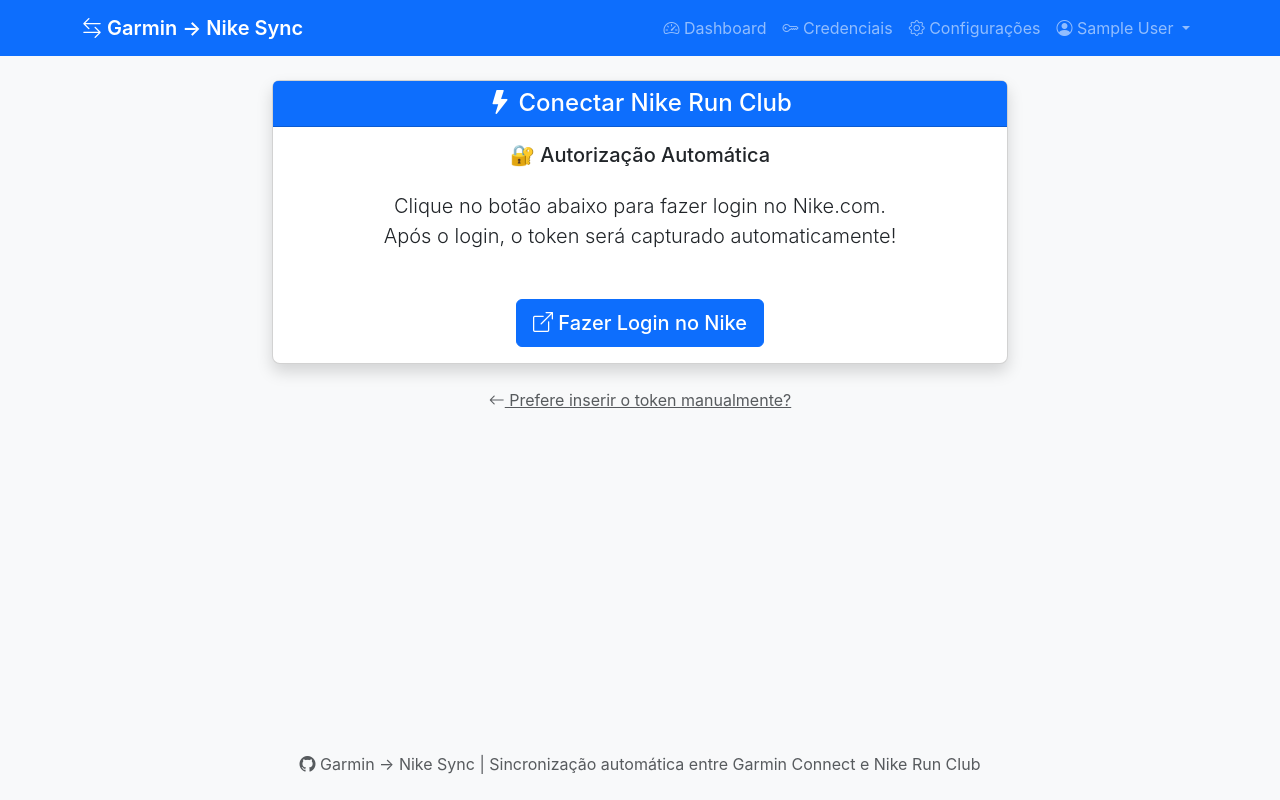
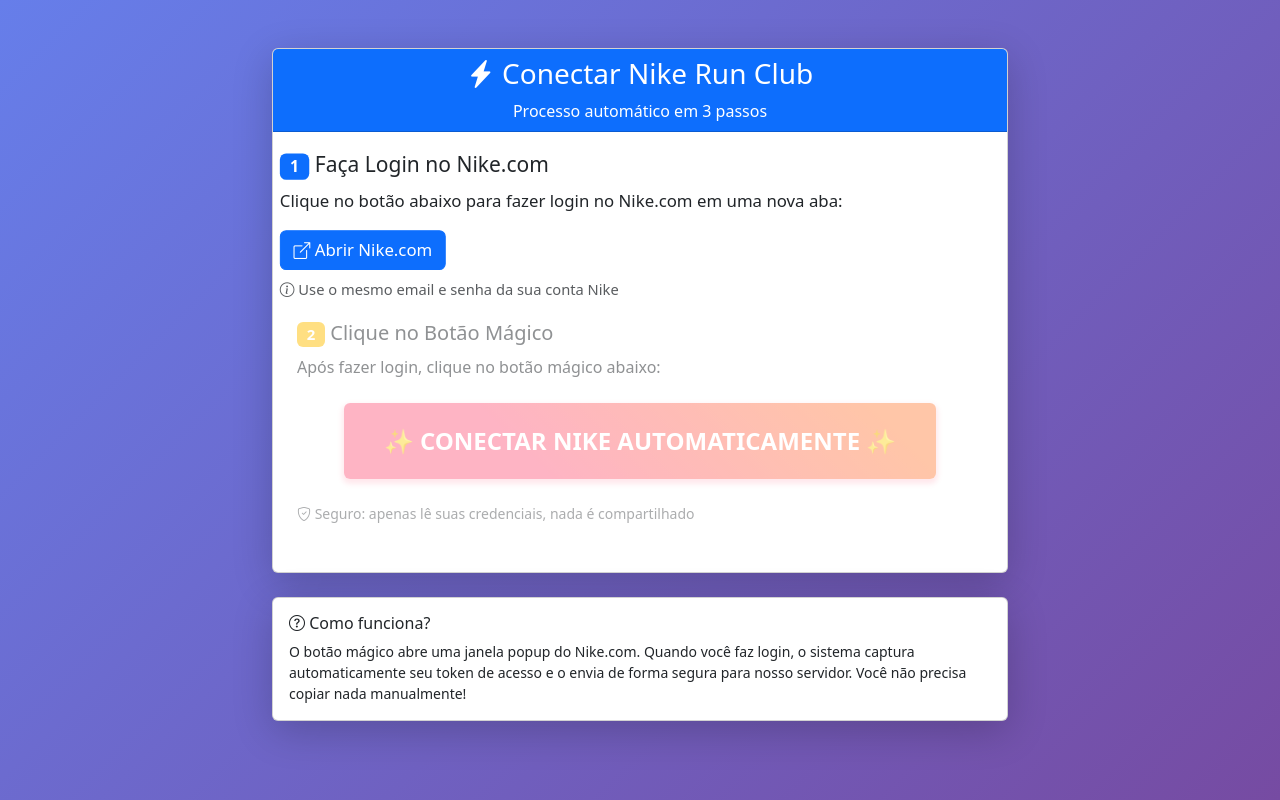
Before and after one commit to MoisesDelfino/garmin-nike-sync, a Flask app: page /nike/connect in a window 1280 px wide. Run offline with Flask 3, Linux system fonts and the light colour scheme; the visitor is signed in with stand-in values (Sample User, id 1).

Commit message:
✨ Nike OAuth automático via popup - 100% sem digitação
- Remove tentativas de autenticação Nike via API (não confiável)
- Implementa fluxo OAuth automático com popup
- Usuário clica em 'Botão Mágico' → faz login Nike → token capturado automaticamente
- Interface linda com 3 passos visuais
- Zero copiar/colar, zero console.log
- Sistema monitora popup e captura token da URL de redirecionamento
- Fallback robusto se usuário fechar popup
- Remove campos email/senha Nike do formulário
- Simplifica credentials para apenas Garmin + botão Nike

UX: Usuário só clica e faz login - tudo automático!

```diff
--- a/app.py
+++ b/app.py
@@ -19,7 +19,6 @@
 from web.sync_manager import SyncManager
 from web.scheduler import init_scheduler
 from web.nike_auth import nike_auth_bp
-from src.nike_client import NikeClient
 from flask_migrate import Migrate
 
 
@@ -202,10 +201,9 @@
     @app.route('/credentials', methods=['GET', 'POST'])
     @login_required
     def credentials():
-        """Configurar credenciais Garmin e Nike"""
+        """Configurar credenciais Garmin"""
         if request.method == 'POST':
             data = request.form
-            has_changes = False
 
             # Salva credenciais Garmin
             if data.get('garmin_email') and data.get('garmin_password'):
@@ -213,48 +211,19 @@
                     data['garmin_email'],
                     data['garmin_password']
                 )
-                has_changes = True
+                db.session.commit()
                 logger.info(f"Garmin credentials updated for user: {current_user.email}")
-
-            # Salva credenciais Nike e autentica automaticamente
-            if data.get('nike_email') and data.get('nike_password'):
-                nike_email = data['nike_email'].strip()
-                nike_password = data['nike_password'].strip()
-
-                # Tenta autenticar no Nike e obter token
-                logger.info(f"Attempting Nike authentication for user: {current_user.email}")
-                success, access_token, error_msg = NikeClient.authenticate(nike_email, nike_password)
-
-                if success and access_token:
-                    # Salva credenciais e token
-                    current_user.set_nike_credentials(nike_email, nike_password)
-                    current_user.set_nike_token(access_token)
-                    has_changes = True
-                    logger.success(f"Nike authentication successful for user: {current_user.email}")
-                    flash('Credenciais Nike salvas e autenticadas com sucesso!', 'success')
-                else:
-                    # Autenticação falhou
-                    logger.error(f"Nike authentication failed for user {current_user.email}: {error_msg}")
-                    flash(f'Erro ao autenticar no Nike: {error_msg}', 'error')
-
-            # Commit alterações se houver
-            if has_changes:
-                db.session.commit()
-
-                # Verifica se agora tem todas as credenciais
-                if current_user.has_credentials():
-                    flash('Todas as credenciais configuradas! A sincronização automática está ativa.', 'success')
+                flash('Credenciais Garmin salvas com sucesso!', 'success')
+            else:
+                flash('Email e senha Garmin são obrigatórios', 'error')
 
             return redirect(url_for('credentials'))
 
         # GET - mostra formulário
         garmin_email, _ = current_user.get_garmin_credentials()
-        nike_email, _ = current_user.get_nike_credentials()
 
         return render_template('credentials.html',
                              garmin_email=garmin_email or '',
-                             nike_email=nike_email or '',
-                             has_nike=bool(current_user.nike_email_enc),
                              has_nike_token=bool(current_user.nike_token_enc))
 
     @app.route('/settings', methods=['GET', 'POST'])
--- a/web/nike_auth.py
+++ b/web/nike_auth.py
@@ -13,8 +13,8 @@
 @nike_auth_bp.route('/nike/connect')
 @login_required
 def nike_connect():
-    """Página para conectar conta Nike"""
-    return render_template('nike_connect.html')
+    """Página para conectar conta Nike com OAuth automático"""
+    return render_template('nike_connect_auto.html')
 
 
 @nike_auth_bp.route('/nike/callback', methods=['POST'])
--- /dev/null
+++ b/web/templates/nike_connect_auto.html
@@ -0,0 +1,220 @@
+<!DOCTYPE html>
+<html lang="pt-BR">
+<head>
+    <meta charset="UTF-8">
+    <meta name="viewport" content="width=device-width, initial-scale=1.0">
+    <title>Conectar Nike - Garmin → Nike Sync</title>
+    <link href="https://cdn.jsdelivr.net/npm/bootstrap@5.3.0/dist/css/bootstrap.min.css" rel="stylesheet">
+    <link rel="stylesheet" href="https://cdn.jsdelivr.net/npm/bootstrap-icons@1.11.0/font/bootstrap-icons.css">
+    <style>
+        body { background: linear-gradient(135deg, #667eea 0%, #764ba2 100%); min-height: 100vh; }
+        .card { box-shadow: 0 10px 40px rgba(0,0,0,0.2); }
+        .step { opacity: 0.5; transition: all 0.3s; }
+        .step.active { opacity: 1; transform: scale(1.05); }
+        .btn-magic {
+            background: linear-gradient(45deg, #FE6B8B 30%, #FF8E53 90%);
+            border: none;
+            color: white;
+            padding: 20px 40px;
+            font-size: 1.5rem;
+            font-weight: bold;
+            box-shadow: 0 3px 5px 2px rgba(255, 105, 135, .3);
+            transition: all 0.3s;
+        }
+        .btn-magic:hover { transform: translateY(-3px); box-shadow: 0 6px 10px 4px rgba(255, 105, 135, .4); }
+        .token-preview {
+            font-family: 'Courier New', monospace;
+            background: #f8f9fa;
+            padding: 15px;
+            border-radius: 8px;
+            word-break: break-all;
+            max-height: 150px;
+            overflow-y: auto;
+        }
+    </style>
+</head>
+<body>
+    <div class="container py-5">
+        <div class="row justify-content-center">
+            <div class="col-md-8">
+                <div class="card">
+                    <div class="card-header bg-primary text-white text-center">
+                        <h3><i class="bi bi-lightning-charge-fill"></i> Conectar Nike Run Club</h3>
+                        <p class="mb-0">Processo automático em 3 passos</p>
+                    </div>
+                    <div class="card-body p-4">
+
+                        <!-- Passo 1: Login -->
+                        <div id="step1" class="step active mb-4">
+                            <h5><span class="badge bg-primary">1</span> Faça Login no Nike.com</h5>
+                            <p>Clique no botão abaixo para fazer login no Nike.com em uma nova aba:</p>
+                            <a href="https://www.nike.com/member/profile" target="_blank" class="btn btn-primary" id="btnOpenNike">
+                                <i class="bi bi-box-arrow-up-right"></i> Abrir Nike.com
+                            </a>
+                            <p class="text-muted small mt-2">
+                                <i class="bi bi-info-circle"></i> Use o mesmo email e senha da sua conta Nike
+                            </p>
+                        </div>
+
+                        <!-- Passo 2: Botão Mágico -->
+                        <div id="step2" class="step mb-4">
+                            <h5><span class="badge bg-warning">2</span> Clique no Botão Mágico</h5>
+                            <p>Após fazer login, clique no botão mágico abaixo:</p>
+                            <div class="text-center my-4">
+                                <button class="btn btn-magic" id="btnMagic" onclick="capturarTokenNike()">
+                                    ✨ CONECTAR NIKE AUTOMATICAMENTE ✨
+                                </button>
+                            </div>
+                            <p class="text-muted small">
+                                <i class="bi bi-shield-check"></i> Seguro: apenas lê suas credenciais, nada é compartilhado
+                            </p>
+                        </div>
+
+                        <!-- Passo 3: Sucesso -->
+                        <div id="step3" class="step d-none mb-4">
+                            <h5><span class="badge bg-success">3</span> Nike Conectado!</h5>
+                            <div class="alert alert-success">
+                                <h6><i class="bi bi-check-circle-fill"></i> Sucesso!</h6>
+                                <p class="mb-0">Seu token Nike foi capturado e salvo com sucesso!</p>
+                            </div>
+                            <div id="tokenPreview" class="token-preview mb-3"></div>
+                            <a href="{{ url_for('dashboard') }}" class="btn btn-success btn-lg w-100">
+                                <i class="bi bi-arrow-right-circle"></i> Ir para Dashboard
+                            </a>
+                        </div>
+
+                        <!-- Loading -->
+                        <div id="loading" class="d-none text-center">
+                            <div class="spinner-border text-primary" role="status"></div>
+                            <p class="mt-2">Processando...</p>
+                        </div>
+
+                        <!-- Erro -->
+                        <div id="error" class="alert alert-danger d-none"></div>
+
+                    </div>
+                </div>
+
+                <!-- Informações -->
+                <div class="card mt-4">
+                    <div class="card-body">
+                        <h6><i class="bi bi-question-circle"></i> Como funciona?</h6>
+                        <p class="small mb-0">
+                            O botão mágico abre uma janela popup do Nike.com. Quando você faz login,
+                            o sistema captura automaticamente seu token de acesso e o envia de forma
+                            segura para nosso servidor. Você não precisa copiar nada manualmente!
+                        </p>
+                    </div>
+                </div>
+            </div>
+        </div>
+    </div>
+
+    <script>
+        let nikeWindow = null;
+
+        document.getElementById('btnOpenNike').addEventListener('click', function() {
+            // Ativa próximo passo
+            setTimeout(() => {
+                document.getElementById('step2').classList.add('active');
+            }, 1000);
+        });
+
+        async function capturarTokenNike() {
+            try {
+                document.getElementById('loading').classList.remove('d-none');
+                document.getElementById('error').classList.add('d-none');
+
+                // Abre popup Nike para login OAuth
+                const width = 600;
+                const height = 700;
+                const left = (screen.width / 2) - (width / 2);
+                const top = (screen.height / 2) - (height / 2);
+
+                nikeWindow = window.open(
+                    'https://unite.nike.com/s3/unite/mobile.html?androidSDKVersion=3.1.0&corsoverride=https://unite.nike.com&uxid=com.nike.sport.running.ios&locale=en_US&backendEnvironment=identity&view=login&clientId=HlHa2Cje3ctlaOqnxvgZXNaAs7T9nAuH',
+                    'Nike Login',
+                    `width=${width},height=${height},left=${left},top=${top},scrollbars=yes`
+                );
+
+                // Monitora URL da janela para capturar token
+                const interval = setInterval(() => {
+                    try {
+                        if (nikeWindow.closed) {
+                            clearInterval(interval);
+                            document.getElementById('loading').classList.add('d-none');
+                            mostrarErro('Janela fechada antes de completar o login');
+                            return;
+                        }
+
+                        const url = nikeWindow.location.href;
+
+                        // Verifica se há access_token na URL
+                        if (url.includes('access_token=')) {
+                            const params = new URLSearchParams(url.split('#')[1] || url.split('?')[1]);
+                            const token = params.get('access_token');
+
+                            if (token) {
+                                clearInterval(interval);
+                                nikeWindow.close();
+                                enviarToken(token);
+                            }
+                        }
+                    } catch (e) {
+                        // Cross-origin error é esperado até o redirecionamento
+                    }
+                }, 500);
+
+                // Timeout após 5 minutos
+                setTimeout(() => {
+                    if (nikeWindow && !nikeWindow.closed) {
+                        clearInterval(interval);
+                        nikeWindow.close();
+                        document.getElementById('loading').classList.add('d-none');
+                        mostrarErro('Timeout: login não completado em 5 minutos');
+                    }
+                }, 300000);
+
+            } catch (error) {
+                document.getElementById('loading').classList.add('d-none');
+                mostrarErro('Erro ao abrir janela de login: ' + error.message);
+            }
+        }
+
+        async function enviarToken(token) {
+            try {
+                const response = await fetch('/nike/callback', {
+                    method: 'POST',
+                    headers: {
+                        'Content-Type': 'application/json',
+                    },
+                    body: JSON.stringify({ token: token })
+                });
+
+                const result = await response.json();
+
+                document.getElementById('loading').classList.add('d-none');
+
+                if (response.ok && result.success) {
+                    // Sucesso!
+                    document.getElementById('step2').classList.remove('active');
+                    document.getElementById('step3').classList.remove('d-none');
+                    document.getElementById('step3').classList.add('active');
+                    document.getElementById('tokenPreview').textContent = `Token: ${token.substring(0, 50)}...`;
+                } else {
+                    mostrarErro(result.error || 'Erro ao salvar token');
+                }
+            } catch (error) {
+                document.getElementById('loading').classList.add('d-none');
+                mostrarErro('Erro ao enviar token: ' + error.message);
+            }
+        }
+
+        function mostrarErro(mensagem) {
+            const errorDiv = document.getElementById('error');
+            errorDiv.textContent = mensagem;
+            errorDiv.classList.remove('d-none');
+        }
+    </script>
+</body>
+</html>
```
Also changed, not shown: RENDER-SETUP-URGENTE.md (added, +71 -0 lines), src/nike_client.py (+102 -49 lines), test_persistence.py (added, +98 -0 lines), web/templates/credentials.html (+29 -26 lines), instance/garmin_nike_sync.db.
